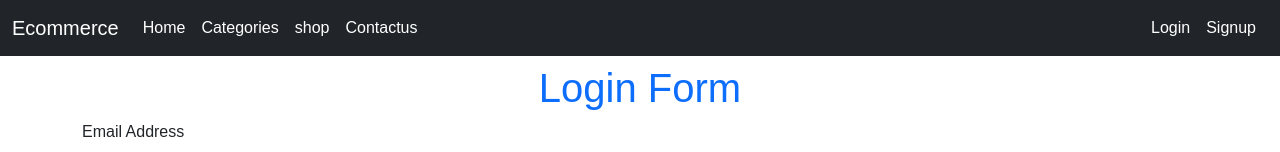
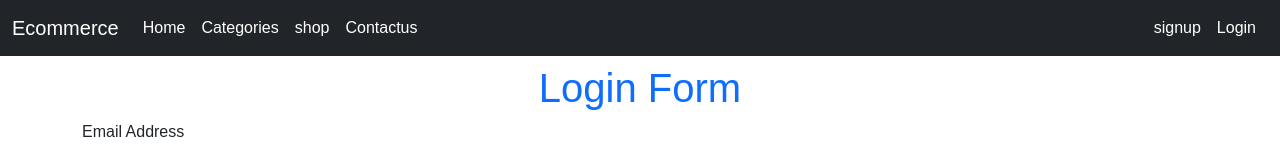
Before and after one commit to abdelrahmanShabaan/ecommerce_react-js_project, a React (Create React App) app: page /login in a window 1280 px wide. Shown: the top 152 px of the page. Built offline with nearby package versions, Linux system fonts and the light colour scheme.

Commit message:
latest work

```diff
--- a/src/App.js
+++ b/src/App.js
@@ -1,4 +1,4 @@
-import React from 'react';
+import React, { useState } from 'react';
 import './App.css';
 import { BrowserRouter, Route, Switch } from 'react-router-dom/cjs/react-router-dom.min';
 import Navbar from './Utilities/Navbar';
@@ -8,17 +8,29 @@ import Registeration from './Auth/Registeration';
 import LoginPage from './Auth/LoginPage';
 
 function App() {
+
+
+   //-----------------Handle login / logout --------------------//
+   const [isAuthenticated, setIsAuthenticated] = useState(
+    Boolean(localStorage.getItem("email") && localStorage.getItem("password"))
+  );
+
+  const handleLogout = () => {
+    setIsAuthenticated(false);
+  };
+
+
   return (
 
-
-
     <BrowserRouter>
-    <Navbar />
+      <Navbar isAuthenticated={isAuthenticated} onLogout={handleLogout} />
     <Switch>
 
           <Route exact path={"/"} component={Home} />
           <Route exact path={"/home"} component={Home} />
-          <Route exact path={"/login"} component={LoginPage} />
+          <Route path="/login">
+          <LoginPage onLogin={() => setIsAuthenticated(true)} />
+         </Route>
           <Route exact path={"/signup"} component={Registeration} />
 
     </Switch>
--- a/src/Auth/LoginPage.js
+++ b/src/Auth/LoginPage.js
@@ -68,21 +68,29 @@ function LoginPage(){
         }, [history]);
 
 
+     // ------------- span of Not Found Email ------------//
+     const [NotFoundEmail, setNotFoundMessage] = useState("");
+
+
         //function submit
         const submitData = (e) => {
             e.preventDefault()
             if(!errors.nameError && !errors.passwordErr){
             // Check if email and password are in local storage
-            const storedEmail = localStorage.getItem('email');
-            const storedPassword = localStorage.getItem('password');
+            const storedEmail = sessionStorage.getItem('email');
+            const storedPassword = sessionStorage.getItem('password');
 
             if (storedEmail === data.name && storedPassword === data.password) {
-                console.log("Email found");
                 // Redirect to home page after successful login
-                history.push('/home'); // Adjust the route based on your actual setup
+                localStorage.setItem('email', data.name);
+                localStorage.setItem('password', data.password);
+
+                 history.push('/home'); // Adjust the route based on your actual setup
+
             } else {
-                console.log("Email not found or password is incorrect");
                 // Handle incorrect email or password logic here
+                setNotFoundMessage("Email not found or password is incorrect");
+
             }
         }
     }
@@ -93,6 +101,9 @@ function LoginPage(){
         <>
         <div className="container">
              <h1 className="text-primary text-center">Login Form</h1>
+             {/* Email Not Found */}
+             {NotFoundEmail && (   <div className="alert alert-success mt-3" role="alert" style={{textAlign : 'center' , fontSize:'2rem'}}> {NotFoundEmail} </div>  )}
+
             <form onSubmit={(e) => submitData(e)}>
             <div className="mb-3">
             <label htmlFor="exampleInputEmail1" className="form-label">Email Address</label>
--- a/src/Auth/Registeration.js
+++ b/src/Auth/Registeration.js
@@ -82,8 +82,12 @@ function Registeration() {
             // Save email and password in local storage
             localStorage.setItem('email', data.name);
             localStorage.setItem('password', data.password);
+
+            //another once to save data of user if he want to login again
+            sessionStorage.setItem('email', data.name);
+            sessionStorage.setItem('password', data.password);
+            //print successfully message
             setSuccessMessage("Registration successful");
-
 
             }
         };
--- a/src/Utilities/Navbar.js
+++ b/src/Utilities/Navbar.js
@@ -1,9 +1,37 @@
-import { Link } from "react-router-dom/cjs/react-router-dom.min";
+import { Link, useHistory } from "react-router-dom/cjs/react-router-dom.min";
+
+import './NavbarStyle.css';
 
 
 
+function Navbar({ isAuthenticated, onLogout }) {
 
-function Navbar() {
+    // ---------------------------Handle login ------------------------ //
+    const history = useHistory();
+
+    const handleLogout = () => {
+        // Perform any logout logic (clear local storage, etc.)
+        localStorage.removeItem("email");
+        localStorage.removeItem("password");
+
+            // Redirect to the login page
+            history.push("/home");
+
+                // Trigger the parent component's logout handler
+                onLogout();
+            };
+
+            // -----------------------Handel register li if login / logout -----------------/
+
+                if(sessionStorage.email === null)
+                {
+                    //change style
+                    let change_happen = document.getElementById('sign_item');
+                    change_happen.style.display = 'block';
+
+                }else{
+                    //
+                }
 
 
         return(
@@ -35,11 +63,15 @@ function Navbar() {
            <nav style={{marginRight: '1rem'}}>
             <ul className="navbar-nav me-auto mb-2 mb-lg-0" >
                 <li>
-                    <Link className="nav-link" to="/login" style={{ color: 'white' }}>Login</Link>
+                    <Link className="nav-link signup_display" id="sign_item" to="/signup" style={{ color: 'white' }}>signup</Link>
                 </li>
-                <li>
-                    <Link className="nav-link" to="/signup" style={{ color: 'white' }}>Signup</Link>
-                </li>
+                <li className="nav-item">
+            {isAuthenticated ? (
+              <button className="btn btn-link" onClick={handleLogout}>Logout</button>
+            ) : (
+              <Link className="nav-link" to="/login" style={{ color: 'white' }}>Login</Link>
+            )}
+          </li>
                </ul>
          </nav>
          </nav>
```
Also changed, not shown: src/Utilities/NavbarStyle.css (added).
